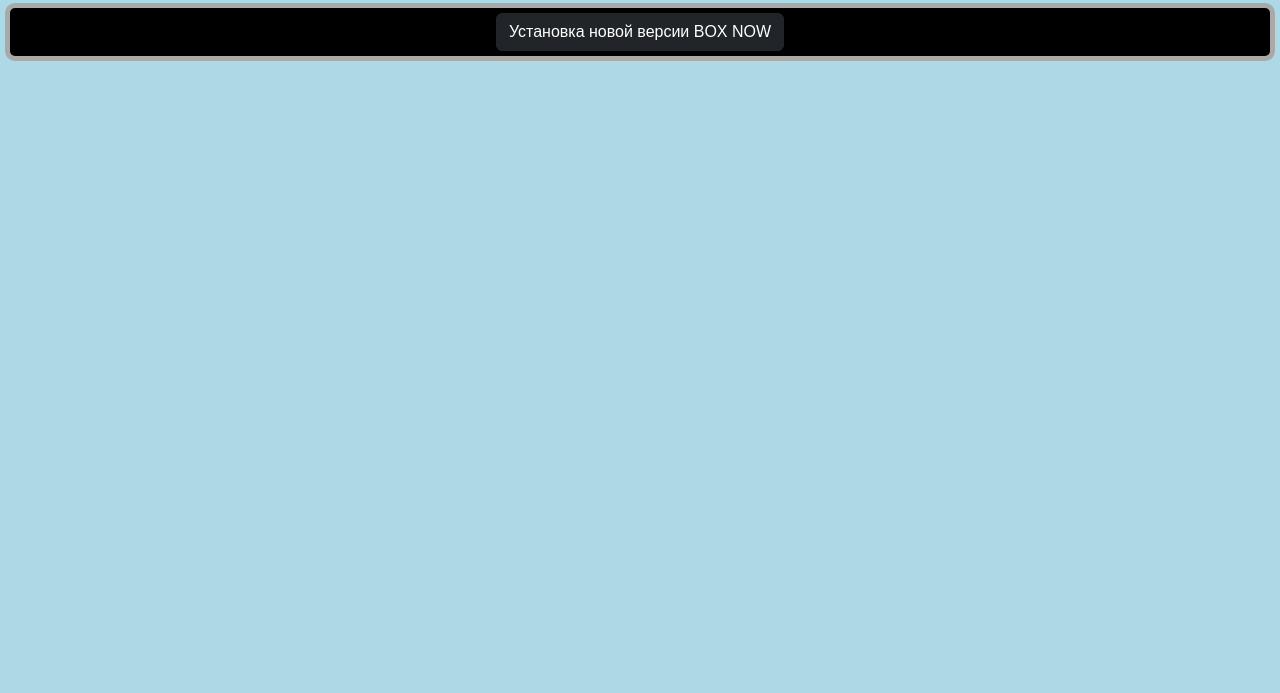
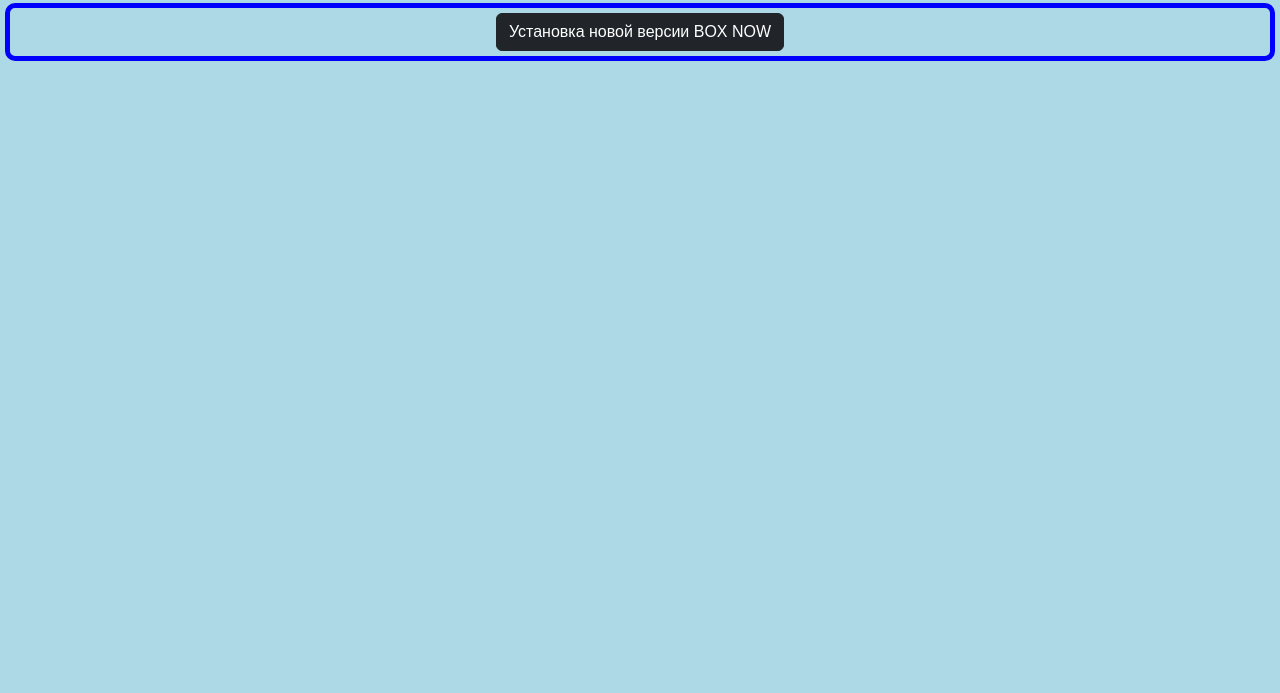
Before and after one commit to nextyarmo/Company-buy, a plain HTML site: page index.html in a window 1280 px wide. Shown: the part 107-800 px from the top of the page. Drawn offline with nearby package versions, Linux system fonts and the light colour scheme.

Commit message:
index.html

```diff
--- a/index.html
+++ b/index.html
@@ -7,13 +7,13 @@
     <body style="background:lightblue;font-family:sans-serif;">
     <style type="text/css">
 BODY {
-     background-color: black
+     background-color: light
 }
 nav {
     margin: 5px;
     padding: 5px;
-    border:  5px solid darkgray;
-    background-color: black;
+    border:  5px solid blue;
+    background-color: lightblue;
     border-radius: 10px;
 }
 nav a {
```
